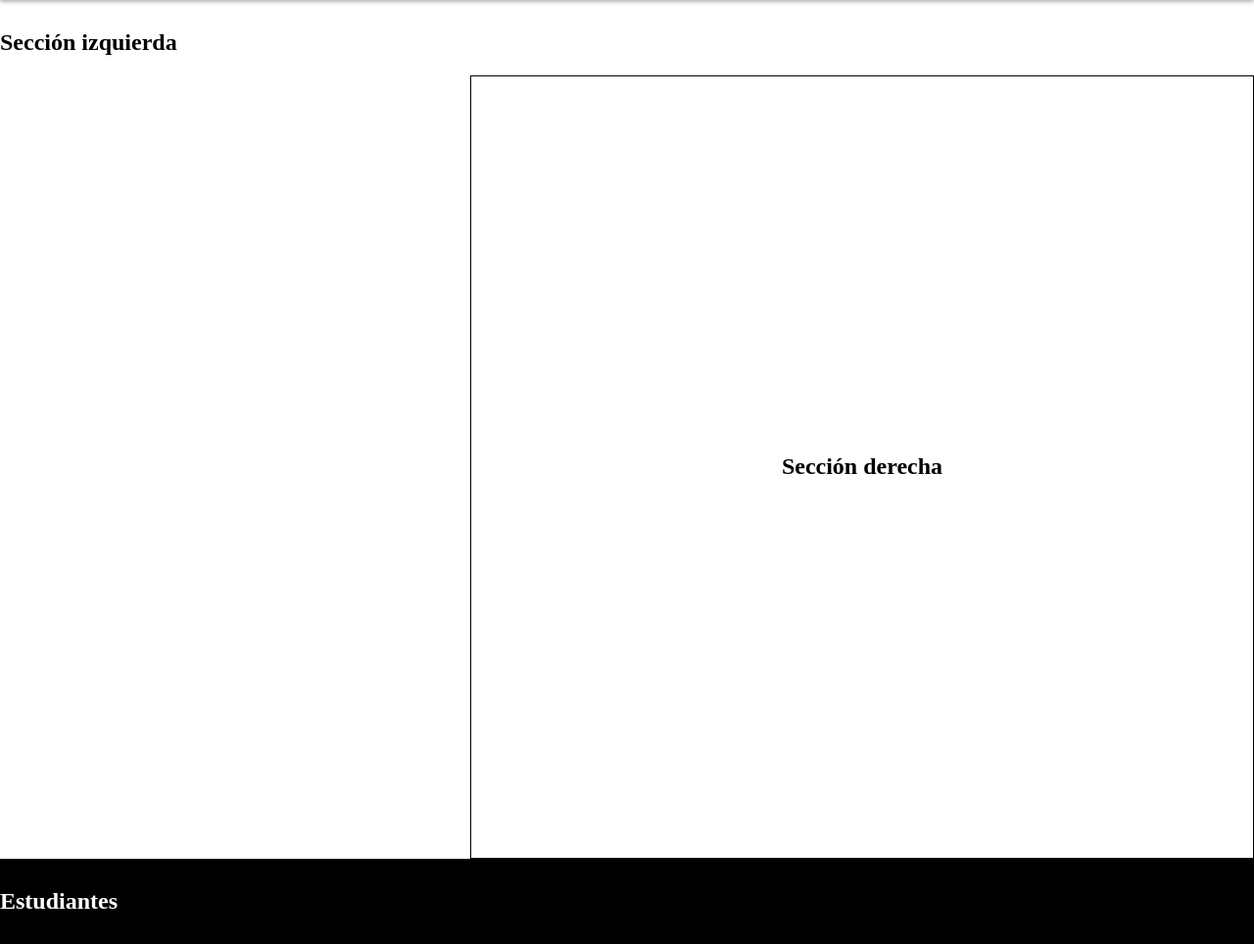
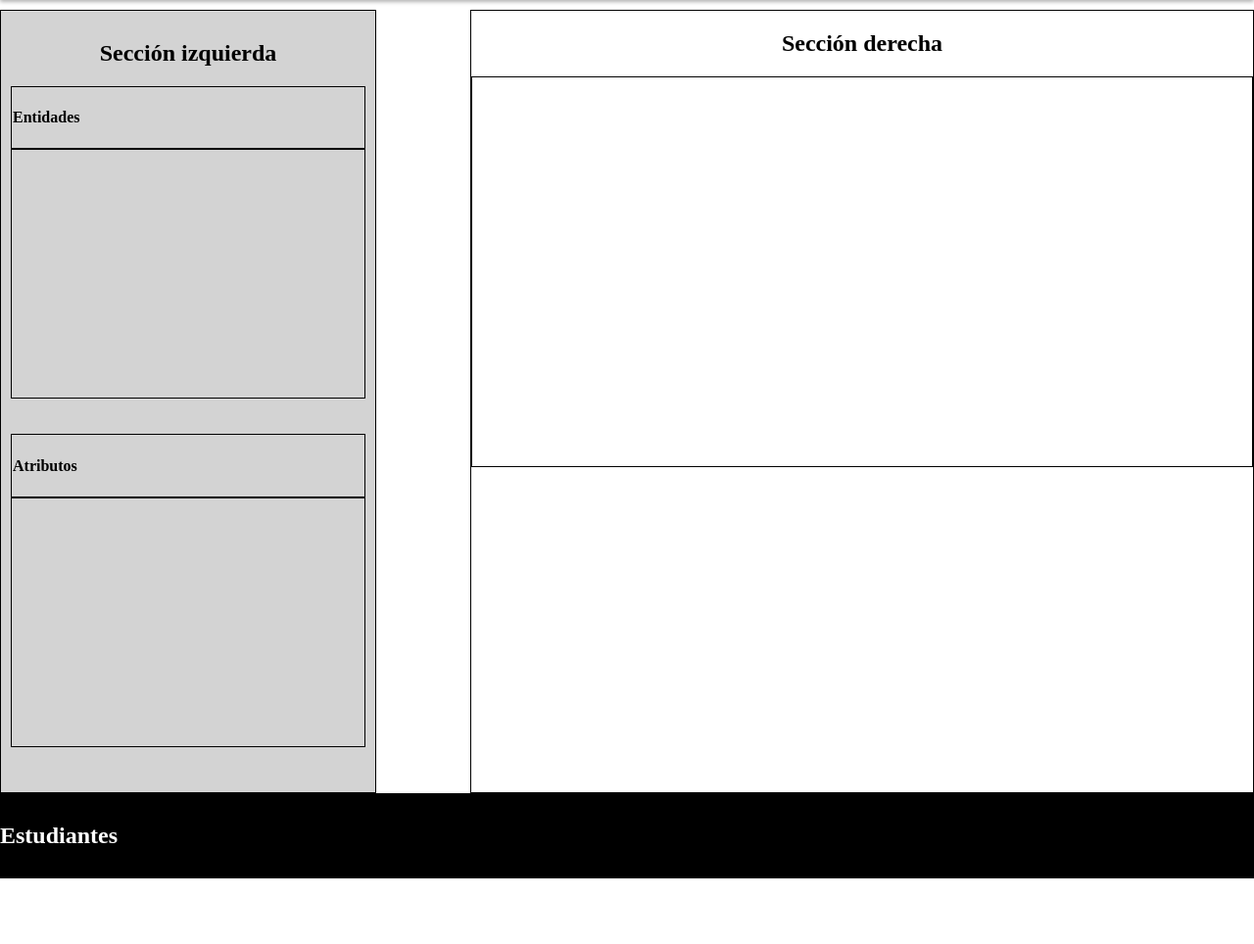
Before and after one commit to Daniel250817/ER-PLN, a PHP site: page /Main.php in a window 1280 px wide. Shown: the part 72-1036 px from the top of the page at 98% size. After the commit the page ends 969 px from the top, so only its background shows below. Run offline with PHP 8.4, Linux system fonts and the light colour scheme; some libraries are stand-ins or nearby versions.

Commit message:
:sparkles: segmentacion de secciones

```diff
--- a/App/Main.php
+++ b/App/Main.php
@@ -20,13 +20,21 @@
 
     <div class="main-content">
         <div class="Container-Left">
+        <h2>Sección izquierda</h2>
             <section class="Section-Left">
-                <h2>Sección izquierda</h2>
+                <div class="Titulo">
+                <h4>Entidades</h4>
+                </div>
+            </section>
+            <section class="Section-Left">
+            <div class="Titulo">
+                <h4>Atributos</h4>
+                </div>
             </section>
         </div>
         <div class="Container-Right">
+        <h2>Sección derecha</h2>
             <section class="Section-Right">
-                <h2>Sección derecha</h2>
                 <div id="canvas-container"></div>
             </section>
         </div>
--- a/App/Styles.css
+++ b/App/Styles.css
@@ -14,7 +14,7 @@ p {
     justify-content: center;
     align-items: center;
     height: 100dvh;
-    width: 100dvh;
+    width: 100vw;
     border: 1px solid black;
     margin: auto;
 }
@@ -49,7 +49,10 @@ body.dark-mode .header {
 
 .main-content{
     margin-top: 10px;
-
+    display: flex;
+    height: 100dvh;
+    width: 100vw;
+    box-sizing: border-box;
 }
 
 body {
@@ -61,19 +64,64 @@ body {
     min-height: 100vh;
 }
 
+
 .Container {
     background: var(--background-color);
 }
 
+.Titulo {
+    border-bottom: 2px solid black;
+    padding: 1px;
+    background: lightgray;
+}
+
+
+.Container-Left {
+    display: flex;
+    flex-direction: column;
+    justify-content: flex-start;
+    align-items: center;
+    height: 100dvh;
+    width: 30vw;
+    border: 1px solid black;
+    box-sizing: border-box;
+    background: lightgray;
+    padding: 10px;
+}
+
+
+.Section-Left {
+    border: 1px solid black;
+    flex-direction: column;
+    padding: 60x;
+    height: 50%;
+    width: 100%;
+    box-sizing: border-box;
+    margin-bottom: 10% ;
+}
+
+
+
 .Container-Right {
     display: flex;
-    justify-content: center;
+    flex-direction: column;
+    justify-content: flex-start;
     align-items: center;
     height: 100dvh;
     width: 100dvh;
     border: 1px solid black;
     margin-left: auto;
     box-sizing: border-box;
+}
+
+.Section-Right {
+    border: 1px solid black;
+    flex-direction: column;
+    padding: 60x;
+    height: 50%;
+    width: 100%;
+    box-sizing: border-box;
+    margin-bottom: 10% ;
 }
 
 .header, footer {
```
